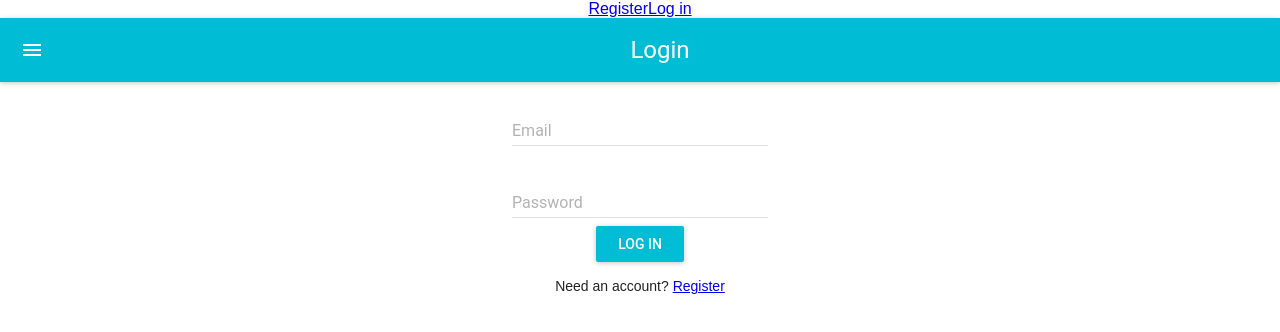
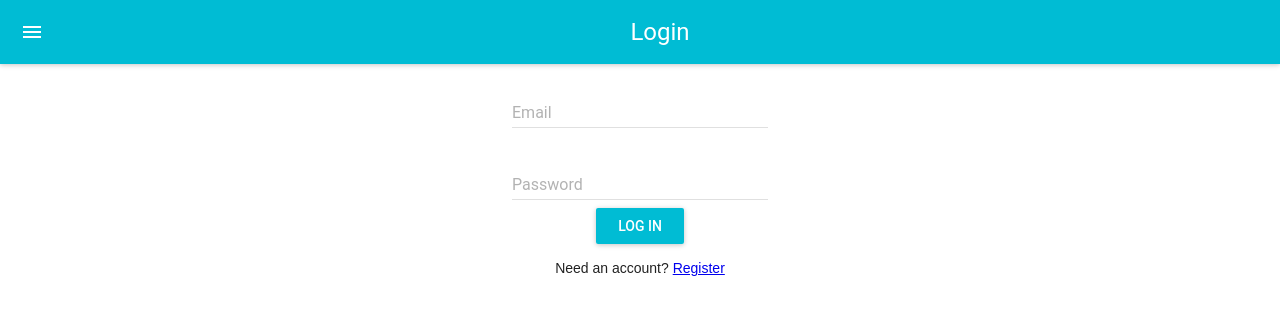
Before and after one commit to TSilviu/react-basic-user, a React (Create React App) app: page /login in a window 1280 px wide. Shown: the top 332 px of the page. Built offline with nearby package versions, Linux system fonts and the light colour scheme; what react-tap-event-plugin would draw is missing.

Commit message:
Add home screen

```diff
--- a/src/App.js
+++ b/src/App.js
@@ -5,13 +5,20 @@ import Register from './Register.js';
 import Login from './Login.js';
 import './App.css';
 
+function HomeScreen() {
+  return (
+    <div>
+      <Link to="/register">Register</Link>
+      <Link to="/login">Log in</Link>
+    </div>
+  );
+}
+
 class App extends Component {
   render() {
     return (
       <div className="App">
-        <Link to="/register">Register</Link>
-        <Link to="/login">Log in</Link>
-
+        <Route exact path="/" component={HomeScreen}/>
         <Route path="/register" component={Register}/>
         <Route path="/login" component={Login}/>
       </div>
```
